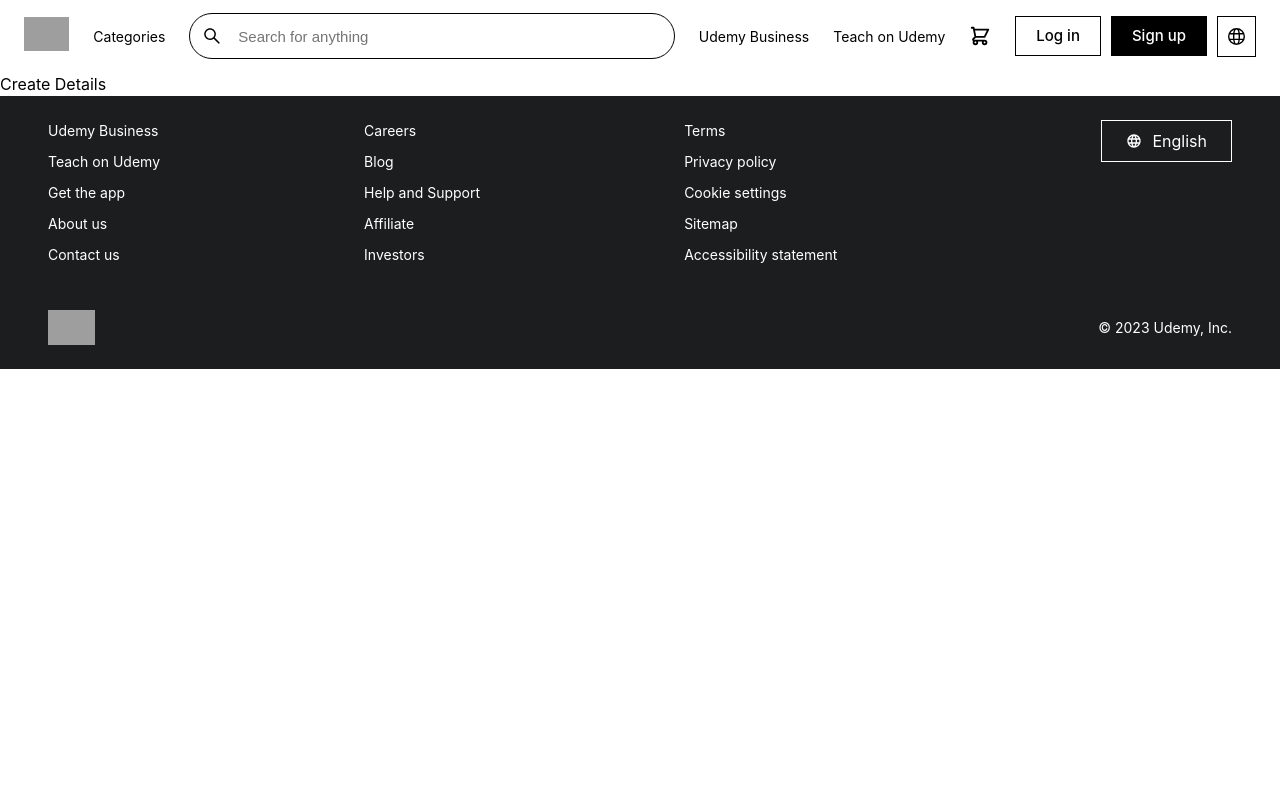
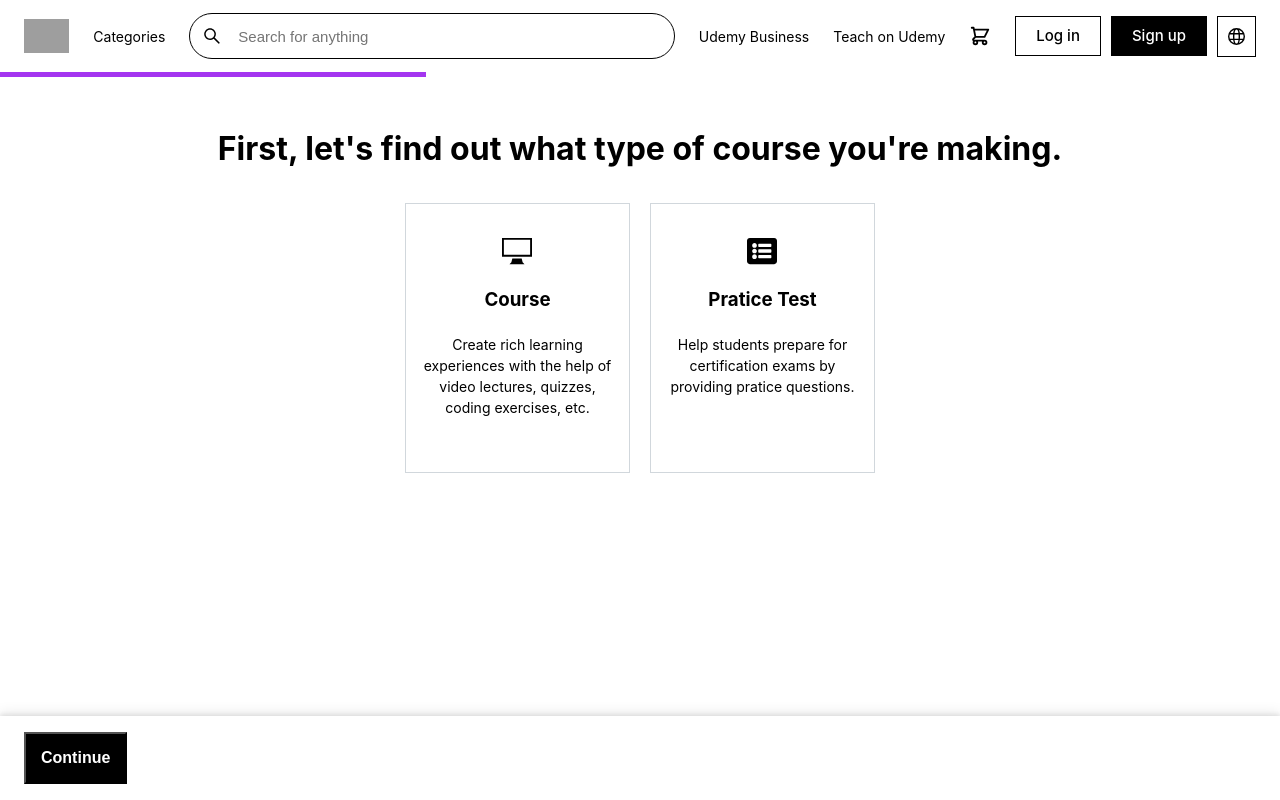
Before and after one commit to itsabishiek/udemy-clone, a React (Vite) app in the folder client/: page /course/create in a window 1280 px wide. Shown: the top 800 px of the page. Built offline with nearby package versions, Linux system fonts and the light colour scheme; grey boxes are pictures that could not be loaded.

Commit message:
Create Course (Multi-step-form)

```diff
--- /dev/null
+++ b/client/src/components/createMultiStepComp/CourseCategory.jsx
@@ -0,0 +1,28 @@
+import React from "react";
+import "./CreateMultiStepComp.css";
+
+const CourseCategory = () => {
+  return (
+    <div className="courseCateogry">
+      <h1>What category best fits the knowledge you&apos;ll share?</h1>
+      <p>
+        If you&apos;re not sure about the right category, you can change it
+        later.
+      </p>
+
+      <select>
+        <option value="business">Business</option>
+        <option value="development">Development</option>
+        <option value="finance_accounting">Finance & Accounting</option>
+        <option value="it_software">IT & Software</option>
+        <option value="design">Design</option>
+        <option value="marketing">Marketing</option>
+        <option value="lifestyle">Lifestyle</option>
+        <option value="music">Music</option>
+        <option value="photography_video">Photography & Video</option>
+      </select>
+    </div>
+  );
+};
+
+export default CourseCategory;
--- /dev/null
+++ b/client/src/components/createMultiStepComp/CourseTitle.jsx
@@ -0,0 +1,23 @@
+import React from "react";
+import "./CreateMultiStepComp.css";
+
+const CourseTitle = () => {
+  return (
+    <div className="createCourseTitle">
+      <h1>How about a working title?</h1>
+      <p>
+        It&apos;s ok if you can&apos;t think of a good title now. You can change
+        it later.
+      </p>
+      <div className="createCourseSearch">
+        <input
+          type="text"
+          placeholder="e.g. Learn Photoshop CS6 from Scratch"
+        />
+        <p>60</p>
+      </div>
+    </div>
+  );
+};
+
+export default CourseTitle;
--- /dev/null
+++ b/client/src/components/createMultiStepComp/CourseType.jsx
@@ -0,0 +1,36 @@
+import React from "react";
+import { ImDisplay } from "react-icons/im";
+import { FaListAlt } from "react-icons/fa";
+
+import "./CreateMultiStepComp.css";
+
+const CourseType = () => {
+  return (
+    <div className="courseType">
+      <h1>
+        First, let&apos;s find out what type of course you&apos;re making.
+      </h1>
+
+      <div className="courseTypeCards">
+        <div className="courseTypeCard">
+          <ImDisplay fontSize="30px" />
+          <h3>Course</h3>
+          <p>
+            Create rich learning experiences with the help of video lectures,
+            quizzes, coding exercises, etc.
+          </p>
+        </div>
+        <div className="courseTypeCard">
+          <FaListAlt fontSize="30px" />
+          <h3>Pratice Test</h3>
+          <p>
+            Help students prepare for certification exams by providing pratice
+            questions.
+          </p>
+        </div>
+      </div>
+    </div>
+  );
+};
+
+export default CourseType;
--- /dev/null
+++ b/client/src/components/createMultiStepComp/CreateMultiStepComp.css
@@ -0,0 +1,99 @@
+/* Course Type */
+
+.courseType {
+  display: flex;
+  flex-direction: column;
+  gap: 30px;
+}
+
+.courseTypeCards {
+  display: flex;
+  align-items: center;
+  justify-content: center;
+  gap: 20px;
+}
+
+.courseTypeCard {
+  display: flex;
+  flex-direction: column;
+  align-items: center;
+  gap: 20px;
+  width: 225px;
+  height: 270px;
+  padding: 32px 16px;
+  border: 1px solid #d1d7dc;
+  cursor: pointer;
+}
+
+.courseTypeCard:hover {
+  border: 2px solid #000000;
+}
+
+.courseType h1 {
+  text-align: center;
+}
+
+.courseTypeCard p {
+  font-size: 14px;
+  text-align: center;
+}
+
+/* Course Title */
+
+.createCourseTitle {
+  display: flex;
+  flex-direction: column;
+  align-items: center;
+  gap: 30px;
+}
+
+.createCourseTitle .createCourseSearch {
+  display: flex;
+  align-items: center;
+  justify-content: space-between;
+  gap: 10px;
+  padding: 0px 15px;
+  width: 550px;
+  border: 1px solid #000;
+}
+
+.createCourseTitle .createCourseSearch input {
+  border: none;
+  outline: none;
+  background-color: #fff;
+  padding: 15px 0px;
+  font-size: 15px;
+  width: 100%;
+}
+
+/* Course Cateogry */
+
+.courseCateogry {
+  display: flex;
+  flex-direction: column;
+  align-items: center;
+  width: 100%;
+  gap: 30px;
+}
+
+.courseCateogry select {
+  padding: 15px 12px;
+  width: 400px;
+  font-size: 15px;
+  outline: none;
+  border: 1px solid #000;
+}
+
+@media (max-width: 560px) {
+  .courseTypeCards {
+    flex-direction: column;
+  }
+
+  .createCourseTitle .createCourseSearch {
+    width: 100%;
+  }
+
+  .courseCateogry select {
+    width: 100%;
+  }
+}
--- a/client/src/components/navbar/Navbar.css
+++ b/client/src/components/navbar/Navbar.css
@@ -109,7 +109,7 @@
     margin-top: 5px;
   }
 
-  .navbar a {
+  .navbar a:not(.navLogo) {
     display: none;
   }
 
--- a/client/src/components/navbar/Navbar.jsx
+++ b/client/src/components/navbar/Navbar.jsx
@@ -3,8 +3,9 @@
 import { GrLanguage } from "react-icons/gr";
 import { HiOutlineShoppingCart } from "react-icons/hi";
 import { FcMenu } from "react-icons/fc";
+import { Link } from "react-router-dom";
+
 import "./Navbar.css";
-import { Link } from "react-router-dom";
 
 const Navbar = ({ showSidebar, setShowSidebar }) => {
   const toggleSidebar = () => setShowSidebar(!showSidebar);
@@ -15,7 +16,7 @@
         <FcMenu fontSize="20px" />
       </div>
 
-      <Link to="/">
+      <Link to="/" className="navLogo">
         <img
           src="https://www.udemy.com/staticx/udemy/images/v7/logo-udemy.svg"
           alt=""
--- a/client/src/pages/createCourse/CreateCourse.css
+++ b/client/src/pages/createCourse/CreateCourse.css
@@ -0,0 +1,57 @@
+.createCourse {
+  min-height: calc(100vh - 77px);
+  position: relative;
+}
+
+.createCourse .createCourseProgress {
+  width: 100%;
+  height: 5px;
+  background-color: white;
+}
+
+.createCourse .createCourseProgress div {
+  width: 33.33%;
+  height: 100%;
+  background-color: #a435f0;
+}
+
+.createCourseInner {
+  display: flex;
+  min-height: calc(100vh - 77px);
+  flex-direction: column;
+  align-items: center;
+}
+
+.createCourse .createCreateBottom {
+  position: absolute;
+  bottom: 0;
+  width: 100%;
+  padding: 16px 24px;
+  box-shadow: 0 -2px 4px rgba(0, 0, 0, 0.08), 0 -4px 12px rgba(0, 0, 0, 0.08);
+  display: flex;
+  align-items: center;
+  justify-content: space-between;
+}
+
+.createCourse .createCreateBottom button {
+  padding: 15px;
+  font-size: 16px;
+  font-weight: bold;
+  background-color: #fff;
+  cursor: pointer;
+}
+
+.createCourse .createCreateBottom button:disabled {
+  display: none;
+}
+
+.createCourse .createCreateBottom button.black {
+  background-color: #000;
+  color: #fff;
+}
+
+@media (max-width: 560px) {
+  .createCourseContent {
+    margin-bottom: 100px;
+  }
+}
--- a/client/src/pages/createCourse/CreateCourse.jsx
+++ b/client/src/pages/createCourse/CreateCourse.jsx
@@ -1,12 +1,60 @@
-import React from "react";
-import { Link } from "react-router-dom";
+import React, { useState } from "react";
+import CourseType from "../../components/createMultiStepComp/CourseType";
+import CourseTitle from "../../components/createMultiStepComp/CourseTitle";
+import CourseCategory from "../../components/createMultiStepComp/CourseCategory";
+import { useNavigate } from "react-router-dom";
 
 import "./CreateCourse.css";
 
 const CreateCourse = () => {
+  const [page, setPage] = useState(0);
+  const router = useNavigate();
+
+  const pageDisplay = () => {
+    if (page === 0) {
+      return <CourseType />;
+    } else if (page === 1) {
+      return <CourseTitle />;
+    } else if (page === 2) {
+      return <CourseCategory />;
+    }
+  };
+
   return (
     <div className="createCourse">
-      <Link to="/course/create/123">Create Details</Link>
+      <div className="createCourseProgress">
+        <div
+          style={{
+            width: page === 0 ? "33.3%" : page == 1 ? "66.6%" : "100%",
+          }}
+        ></div>
+      </div>
+      <div className="createCourseInner">
+        <div className="createCourseContent">{pageDisplay()}</div>
+
+        <div className="createCreateBottom">
+          <button
+            disabled={page === 0}
+            onClick={() => {
+              setPage((prev) => prev - 1);
+            }}
+          >
+            Previous
+          </button>
+
+          <button
+            onClick={() => {
+              if (page === 2) {
+                router("/course/create/12332");
+              }
+              setPage((prev) => prev + 1);
+            }}
+            className="black"
+          >
+            {page === 2 ? "Create Course" : "Continue"}
+          </button>
+        </div>
+      </div>
     </div>
   );
 };
```
